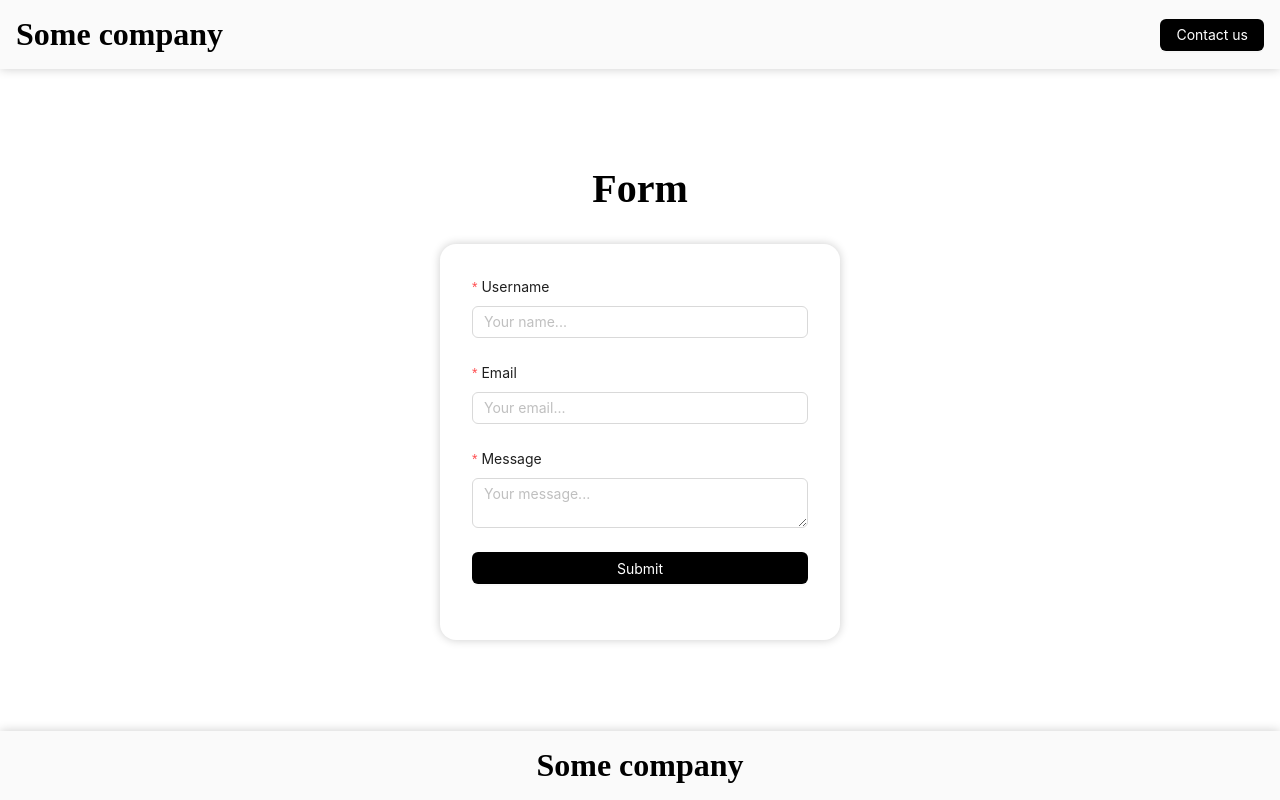
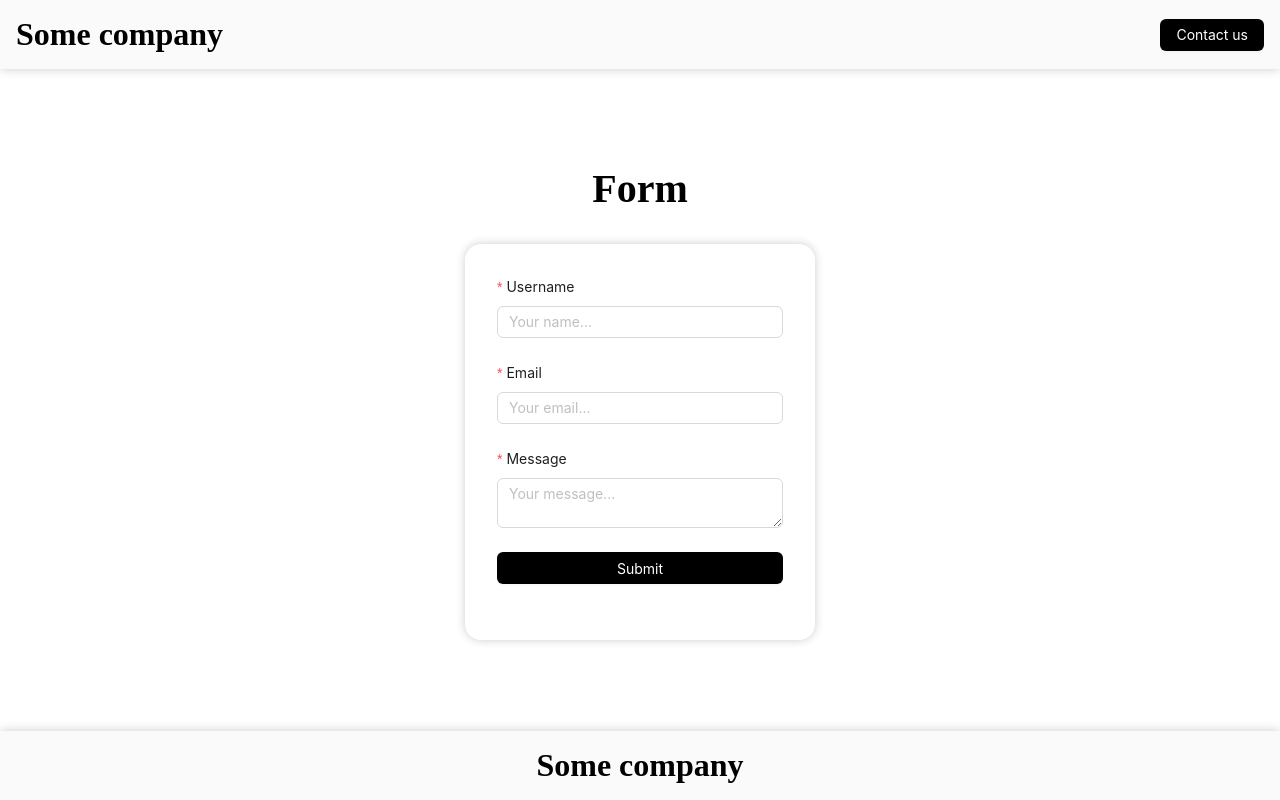
Before and after one commit to lmsnsk/cadex-test, a React (Vite) app: page /contacts in a window 1280 px wide. Built offline with nearby package versions, Linux system fonts and the light colour scheme.

Commit message:
meta tags added, refactoring

```diff
--- a/index.html
+++ b/index.html
@@ -3,6 +3,12 @@
   <head>
     <meta charset="UTF-8" />
     <meta name="viewport" content="width=device-width, initial-scale=1.0" />
+    <meta property="og:title" content="Some company" />
+    <meta property="og:url" content="http://193.227.240.131:8080/" />
+    <meta property="og:image" content="https://i.postimg.cc/GpfF7djF/preview.jpg" />
+    <meta property="og:site_name" content="CAD Exchanger" />
+    <meta property="og:description" content="Some description" />
+    <meta property="og:type" content="website" />
     <title>CAD Exchanger</title>
   </head>
   <body>
--- a/src/components/Footer.tsx
+++ b/src/components/Footer.tsx
@@ -3,12 +3,12 @@ import styled from "styled-components";
 
 import CompanyName from "./CompanyName";
 
+import { flexCenter } from "../lib/helper";
+
 const Container = styled.footer`
   position: fixed;
   bottom: 0;
-  display: flex;
-  justify-content: center;
-  align-items: center;
+  ${flexCenter}
   width: 100%;
   padding: 1rem;
   box-sizing: border-box;
--- a/src/components/FormComponent.tsx
+++ b/src/components/FormComponent.tsx
@@ -5,51 +5,40 @@ import type { FormProps } from "antd";
 import { Button, Form, Input, Spin } from "antd";
 
 import { fetchData, FieldType } from "../requests/requests";
-import { opacity } from "../lib/helper";
 
 const { TextArea } = Input;
-
-const Container = styled.section`
-  display: flex;
-  align-items: center;
-  justify-content: center;
-  width: 100%;
-`;
 
 const FormContainer = styled.div`
   display: flex;
   flex-direction: column;
+  align-items: center;
   gap: 2rem;
-  align-items: center;
   border-radius: 2rem;
   padding: 2rem;
 `;
 
-const Message = styled.p`
-  text-align: center;
-  font-size: 3rem;
-  font-weight: bold;
-  font-family: "Gill Sans", "Gill Sans MT", Calibri, "Trebuchet MS", sans-serif;
-  animation: ${opacity} 1s linear;
-`;
-
 const formStyle = {
+  width: 350,
+  minWidth: 250,
+  maxWidth: 600,
+  padding: "2rem",
   boxShadow: "0 0 10px 0 rgba(0, 0, 0, 0.2)",
   borderRadius: "1rem",
-  padding: "2rem",
-  width: 400,
-  minWidth: 320,
-  maxWidth: 600,
   backgroundColor: "#ffffff",
 };
 
-const FormComponent: FC = () => {
-  const [incomingMessage, setIncomingMessage] = useState("");
+interface FormComponentProps {
+  setIncomingMessage: (message: string) => void;
+}
+
+const FormComponent: FC<FormComponentProps> = ({ setIncomingMessage }) => {
   const [isLoading, setIsLoading] = useState(false);
 
   const onSubmit: FormProps<FieldType>["onFinish"] = async (values) => {
     setIsLoading(true);
+
     const message = await fetchData(values);
+
     if (message) {
       setIncomingMessage(message);
       setIsLoading(false);
@@ -57,10 +46,6 @@ const FormComponent: FC = () => {
   };
 
   return (
-    <Container>
-      {incomingMessage ? (
-        <Message>{incomingMessage}</Message>
-      ) : (
     <FormContainer>
       <h2>Form</h2>
       <Form
@@ -103,8 +88,6 @@ const FormComponent: FC = () => {
         </Form.Item>
       </Form>
     </FormContainer>
-      )}
-    </Container>
   );
 };
 
--- a/src/components/LessImportantContent.tsx
+++ b/src/components/LessImportantContent.tsx
@@ -3,11 +3,11 @@ import styled from "styled-components";
 
 import ContuctUsButton from "./ContuctUsButton";
 
+import { flexCenter } from "../lib/helper";
+
 const Container = styled.section`
-  display: flex;
+  ${flexCenter}
   flex-direction: column;
-  align-items: center;
-  justify-content: center;
   gap: 3rem;
   margin: 2rem 0;
   margin-bottom: 6rem;
--- a/src/components/SecondaryContent.tsx
+++ b/src/components/SecondaryContent.tsx
@@ -6,11 +6,11 @@ import ContuctUsButton from "./ContuctUsButton";
 
 import { cards } from "../hardcoding/cards";
 
+import { flexCenter } from "../lib/helper";
+
 const Container = styled.section`
-  display: flex;
+  ${flexCenter}
   flex-direction: column;
-  align-items: center;
-  justify-content: center;
   gap: 1rem;
   padding: 2rem;
   box-sizing: border-box;
--- a/src/lib/helper.ts
+++ b/src/lib/helper.ts
@@ -8,3 +8,9 @@ export const opacity = keyframes`
     opacity: 1;
   }
 `;
+
+export const flexCenter = `
+  display: flex;
+  align-items: center;
+  justify-content: center;
+`;
--- a/src/pages/Contacts.tsx
+++ b/src/pages/Contacts.tsx
@@ -1,23 +1,37 @@
-import { FC } from "react";
+import { FC, useState } from "react";
 import styled from "styled-components";
 
 import FormComponent from "../components/FormComponent";
-import { opacity } from "../lib/helper";
+
+import { flexCenter, opacity } from "../lib/helper";
 
 const Container = styled.main`
-  display: flex;
-  align-items: center;
-  justify-content: center;
+  ${flexCenter}
   min-height: 50vh;
   margin: 2rem 0;
   box-sizing: border-box;
   animation: ${opacity} 0.4s linear;
+  width: 100%;
+`;
+
+const Message = styled.p`
+  text-align: center;
+  font-size: 3rem;
+  font-weight: bold;
+  font-family: "Gill Sans", "Gill Sans MT", Calibri, "Trebuchet MS", sans-serif;
+  animation: ${opacity} 1s linear;
 `;
 
 const Contacts: FC = () => {
+  const [incomingMessage, setIncomingMessage] = useState("");
+
   return (
     <Container>
-      <FormComponent />
+      {incomingMessage ? (
+        <Message>{incomingMessage}</Message>
+      ) : (
+        <FormComponent setIncomingMessage={setIncomingMessage} />
+      )}
     </Container>
   );
 };
```
Lines whose indentation alone changed are shown as unchanged.
